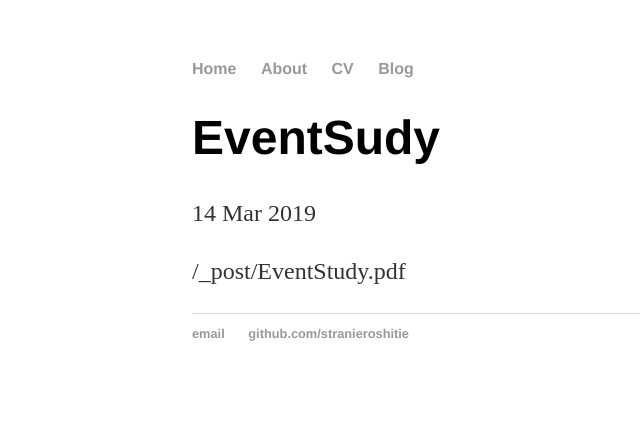
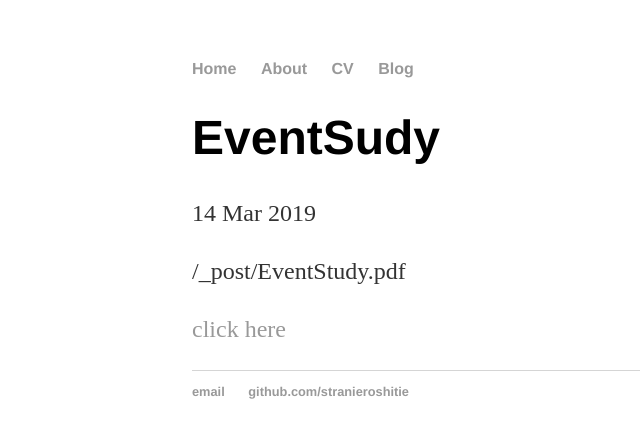
Before and after one commit to stranieroshitie/stranieroshitie.github.io, a Jekyll site: the page built from _posts/2019-03-14-just-for-post_pdf.md, in a window 1280 px wide. Shown: the top 438 px of the page, without its empty margins (0-640 px from the left). Built offline with Jekyll 4.4.1, drawn with Linux system fonts in a browser that asks for light colours.

Commit message:
Update and rename 2019-03-14-just-for-test.md to 2019-03-14-just-for-post_pdf.md

```diff
--- a/_posts/2019-03-14-just-for-test.md
+++ b/_posts/2019-03-14-just-for-post_pdf.md
@@ -4,3 +4,5 @@ title: "EventSudy"
 date: 2019-03-14
 ---
 {{ site.base-url }}/_post/EventStudy.pdf
+
+[click here]({{site.baseurl}}/_post/EventStudy.pdf)
```
